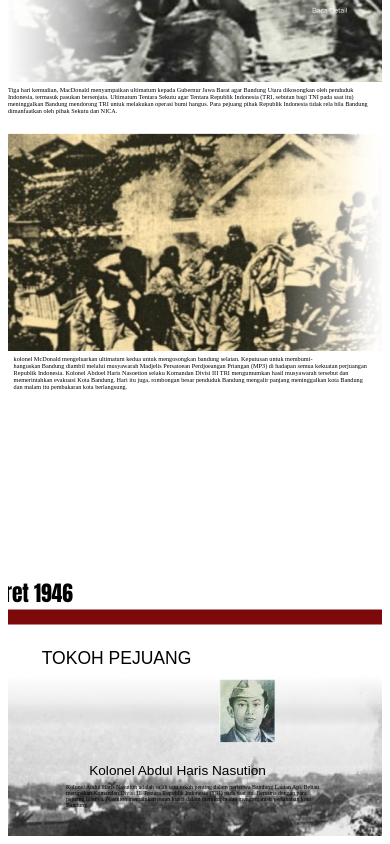
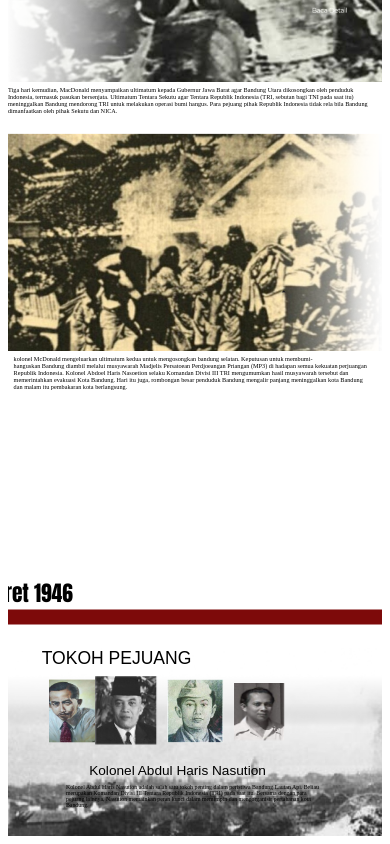
Before and after one commit to lastriantini/bandung-lautan-api, a React (Create React App) app: page / in a window 390 px wide. Shown: the part 2164-3008 px from the top of the page. Built offline with nearby package versions, Linux system fonts and the light colour scheme; a web font is replaced by a local one.

Commit message:
add: swiper responsive mobile

```diff
--- a/src/components/tokoh.js
+++ b/src/components/tokoh.js
@@ -21,7 +21,35 @@ function Tokoh() {
                             modules={[Navigation, Pagination]}
                             centeredSlides={true}
                             breakpoints={{
-                                430: {
+                                320: {
+                                    slidesPerView: 3,
+                                    spaceBetween: -98,
+                                },
+                                350: {
+                                    slidesPerView: 3,
+                                    spaceBetween: -109,
+                                },
+                                359: {
+                                    slidesPerView: 3,
+                                    spaceBetween: -111,
+                                },
+                                370: {
+                                    slidesPerView: 3,
+                                    spaceBetween: -114,
+                                },
+                                380: {
+                                    slidesPerView: 3,
+                                    spaceBetween: -119,
+                                },
+                                400: {
+                                    slidesPerView: 3,
+                                    spaceBetween: -123,
+                                },
+                                410: {
+                                    slidesPerView: 3,
+                                    spaceBetween: -126,
+                                },
+                                420: {
                                     slidesPerView: 3,
                                     spaceBetween: -130,
                                 },
@@ -35,15 +63,27 @@ function Tokoh() {
                                 },
                                 1000: {
                                     slidesPerView:3,
-                                    spaceBetween:-300,
+                                    spaceBetween:-310,
+                                },
+                                1050: {
+                                    slidesPerView:3,
+                                    spaceBetween:-320,
                                 },
                                 1100: {
                                     slidesPerView:3,
                                     spaceBetween:-350,
                                 },
-                                1300: {
+                                1190: {
+                                    slidesPerView:3,
+                                    spaceBetween:-370,
+                                },
+                                1250: {
                                     slidesPerView:3,
                                     spaceBetween:-400,
+                                },
+                                1380: {
+                                    slidesPerView:3,
+                                    spaceBetween:-435,
                                 }
                             }}
                             // pagination={{
```
